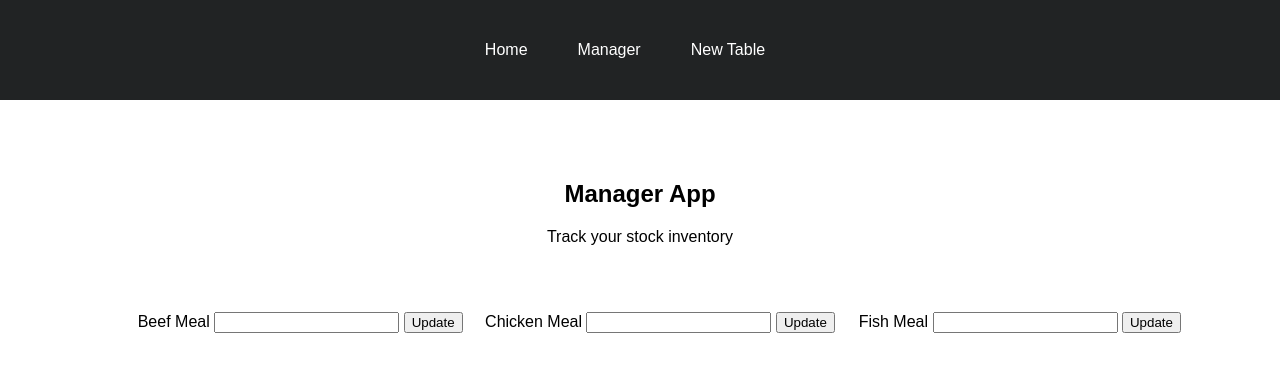
After one commit to KryptoFlamingo/Inventory_Management_App, a Flask app: page /manager in a window 1280 px wide. The commit adds this page. Shown: the top 372 px of the page. Run offline with Flask 2, Linux system fonts and the light colour scheme.

Commit message:
manager UI page WIP, working on form requets for stock qty updates

```diff
--- a/app.py
+++ b/app.py
@@ -1,4 +1,6 @@
+from models.menu import Menu
 from flask import Flask, render_template
+import flask
 
 app = Flask(__name__)
 
@@ -8,3 +10,13 @@ def home():
 
 if __name__ == '__main__':
     app.run(debug=True)
+
+
+@app.route('/manager', methods=['POST', 'GET'])
+def manager():
+    if flask.request.method == 'POST':
+        stock = Menu()
+        stock.meal_beef = flask.request.form
+        # stock.meal_fish = flask.request.form['fish_meal']
+        stock.meal_chicken = flask.request.form
+    return render_template('manager.html')
--- a/static/style.css
+++ b/static/style.css
@@ -39,7 +39,14 @@ body{
     color: blue;
 }
 
-#content {
-    margin-top: 100px;
+#content{
+    margin-top: 80px;
     text-align: center;
 }
+
+#manager_form{
+    margin-top: 50px;
+    column-gap: 10px;
+    columns: 100px 3;
+    display: inline-block;
+}
--- a/templates/base.html
+++ b/templates/base.html
@@ -14,7 +14,7 @@
             <a href="/">Home</a>
         </li>
         <li>
-            <a href="/manager_section">Manager <Section></Section></a>
+            <a href="/manager">Manager <Section></Section></a>
         </li>
         <li>
             <a href="/Table/new">New Table</a>
--- /dev/null
+++ b/templates/manager.html
@@ -0,0 +1,30 @@
+{% extends 'base.html'%}
+
+{% block content %}
+<h1>Manager App</h1>
+
+<p>Track your stock inventory</p>
+
+<ul id="manager_form">
+<form action="/manager" method="POST">
+    <div>
+        <label for="beef_meal">Beef Meal</label>
+        <input type="text" id="beef_meal">
+        <input type="submit" value="Update">
+    </div>
+    <div>
+        <label for="chicken_meal">Chicken Meal</label>
+        <input type="text" id="chicken_meal">
+        <input type="submit" value="Update">
+    </div>
+    <div>
+        <label for="fish_meal">Fish Meal</label>
+        <input type="text" id="fish_meal">
+        <input type="submit" value="Update">
+    </div>
+</form>
+</ul>
+
+
+</form>
+{% endblock %}
```
